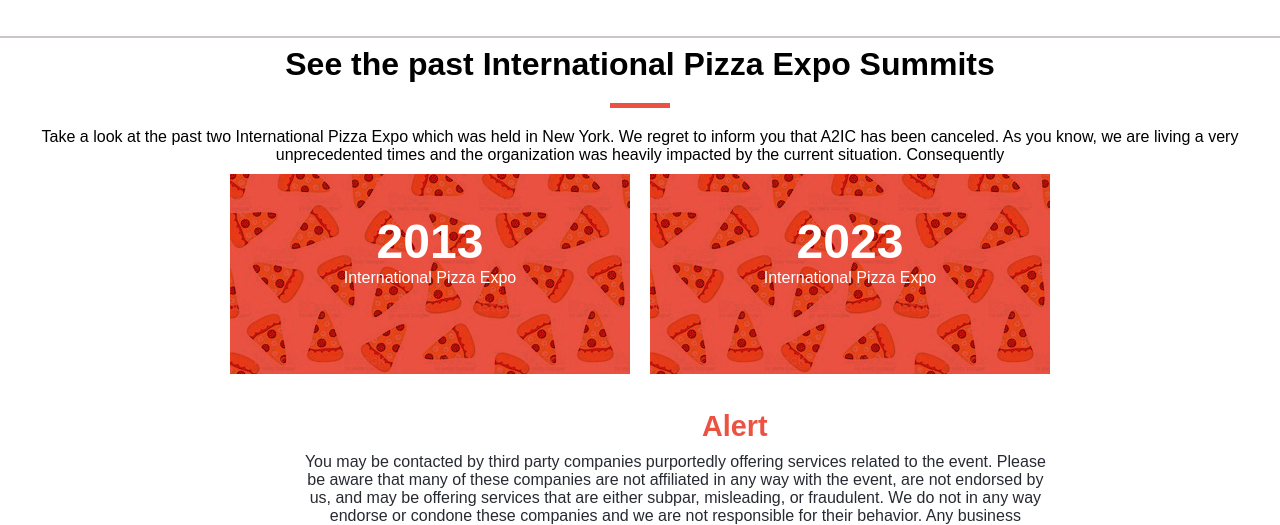
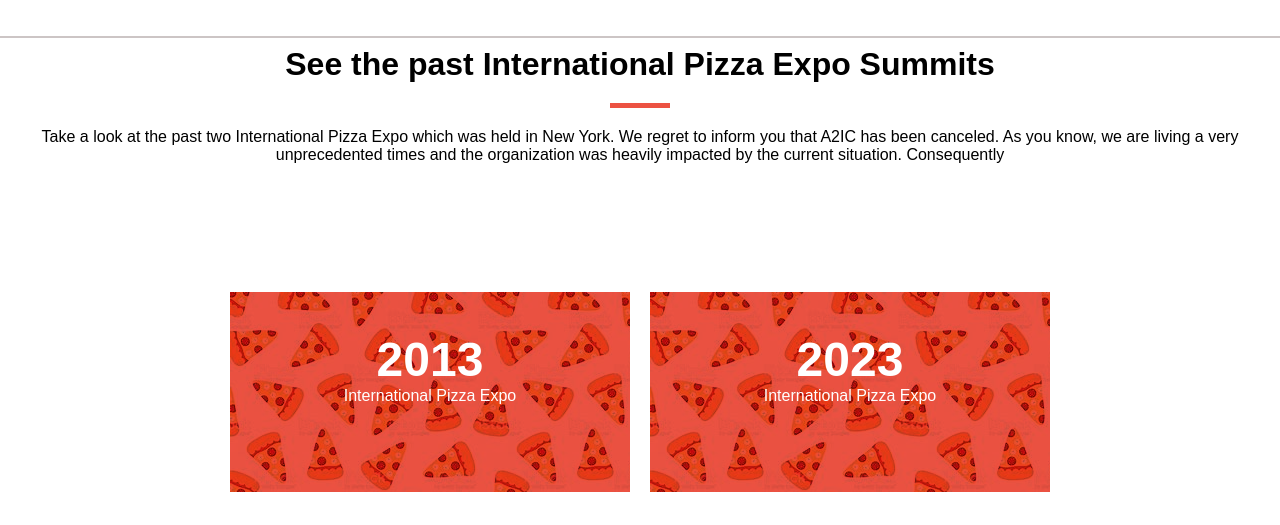
Before and after one commit to LoviMadaan/first-capstone-project, a website: page about.html in a window 1280 px wide. Shown: the part 1118-1643 px from the top of the page. Drawn offline with Linux system fonts and the light colour scheme; a web font is replaced by a local one.

Commit message:
style updated

```diff
--- a/css/about.css
+++ b/css/about.css
@@ -185,7 +185,7 @@ h3 {
 }
 
 .past-summit .take-a-look {
-  font-size: 1rem;
+  font-size: smaller;
   font-weight: 200;
   text-align: center;
 }
@@ -194,6 +194,7 @@ h3 {
   display: flex;
   flex-direction: column;
   justify-content: center;
+  font-size: smaller;
 }
 
 .summits div {
@@ -201,6 +202,8 @@ h3 {
   height: 200px;
   box-sizing: border-box;
   align-items: center;
+  color: #fff;
+  margin-top: 10%;
 }
 
 .summit1 {
```
